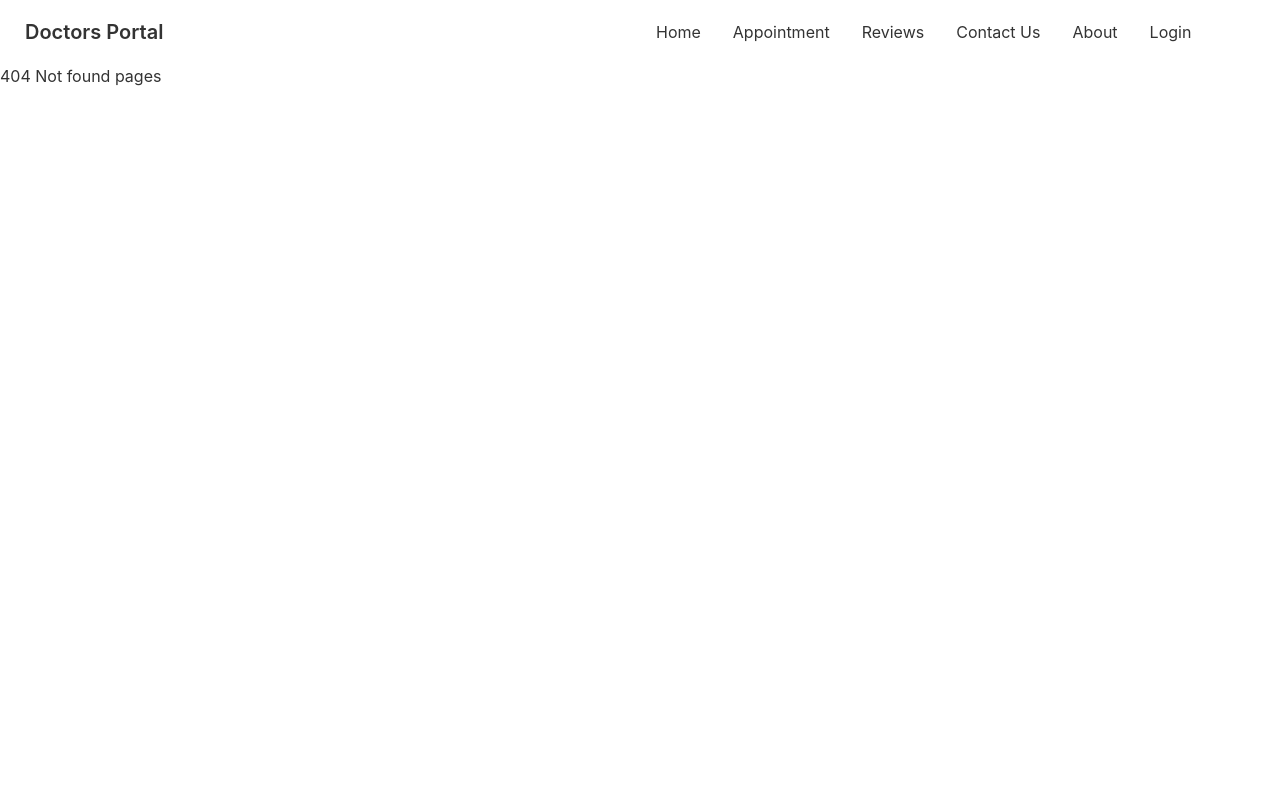
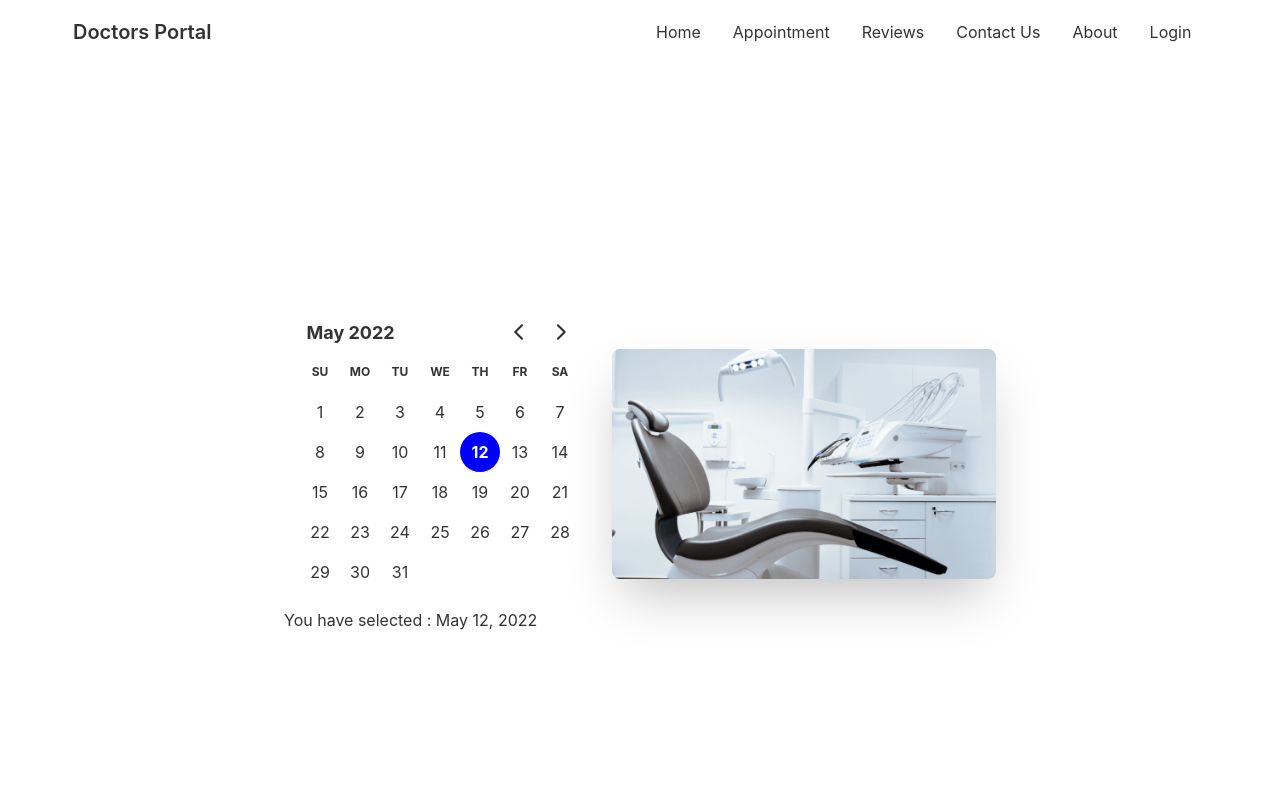
Before and after one commit to provashish95/doctors-portal-client, a React (Create React App) app: page /appointment in a window 1280 px wide. Before the commit this address had no page. Shown: the top 800 px of the page. Built offline with nearby package versions, Linux system fonts and the light colour scheme.

Commit message:
added appointment pages

```diff
--- a/package.json
+++ b/package.json
@@ -7,7 +7,9 @@
     "@testing-library/react": "^13.2.0",
     "@testing-library/user-event": "^13.5.0",
     "daisyui": "^2.14.3",
+    "date-fns": "^2.28.0",
     "react": "^18.1.0",
+    "react-day-picker": "^8.0.4",
     "react-dom": "^18.1.0",
     "react-router-dom": "^6.3.0",
     "react-scripts": "5.0.1",
--- a/src/App.js
+++ b/src/App.js
@@ -2,6 +2,7 @@
 import { Route, Routes } from 'react-router-dom';
 import './App.css';
 import About from './Pages/About/About';
+import Appointment from './Pages/Appointment/Appointment';
 import Home from './Pages/Home/Home';
 import Login from './Pages/Login/Login';
 import NotFound from './Pages/NotFound/NotFound';
@@ -9,11 +10,12 @@
 
 function App() {
   return (
-    <div>
+    <div className='max-w-7xl mx-auto px-12'>
       <Navbar></Navbar>
       <Routes>
         <Route path='/' element={<Home></Home>}></Route>
         <Route path='/about' element={<About></About>}></Route>
+        <Route path='/appointment' element={<Appointment></Appointment>}></Route>
         <Route path='/login' element={<Login></Login>}></Route>
         <Route path='*' element={<NotFound></NotFound>}></Route>
       </Routes>
--- /dev/null
+++ b/src/Pages/Appointment/Appointment.js
@@ -0,0 +1,14 @@
+import React from 'react';
+import Footer from '../Shared/Footer';
+import AppointmentBanner from './AppointmentBanner';
+
+const Appointment = () => {
+    return (
+        <div>
+            <AppointmentBanner></AppointmentBanner>
+            <Footer></Footer>
+        </div>
+    );
+};
+
+export default Appointment;
--- /dev/null
+++ b/src/Pages/Appointment/AppointmentBanner.js
@@ -0,0 +1,28 @@
+import React, { useState } from 'react';
+import chair from '../../assets/images/chair.png';
+import { DayPicker } from 'react-day-picker';
+import 'react-day-picker/dist/style.css';
+import { format } from 'date-fns';
+
+const AppointmentBanner = () => {
+    const [date, setDate] = useState(new Date());
+
+    return (
+        <div className="hero min-h-screen ">
+            <div className="hero-content flex-col lg:flex-row-reverse">
+                <img src={chair} className="max-w-sm rounded-lg shadow-2xl" alt='dentist_chair' />
+                <div>
+                    <DayPicker
+                        mode="single"
+                        selected={date}
+                        onSelect={setDate}
+                    />
+                    <p>You have selected : {format(date, 'PP')}</p>
+                </div>
+            </div>
+
+        </div>
+    );
+};
+
+export default AppointmentBanner;
--- a/src/Pages/Home/Home.js
+++ b/src/Pages/Home/Home.js
@@ -11,7 +11,7 @@
 
 const Home = () => {
     return (
-        <div className='px-12 '>
+        <div>
             <Banner></Banner>
             <Info></Info>
             <Services></Services>
```
Also changed, not shown: 1 other file (tests, documents, lock files or other folders).
